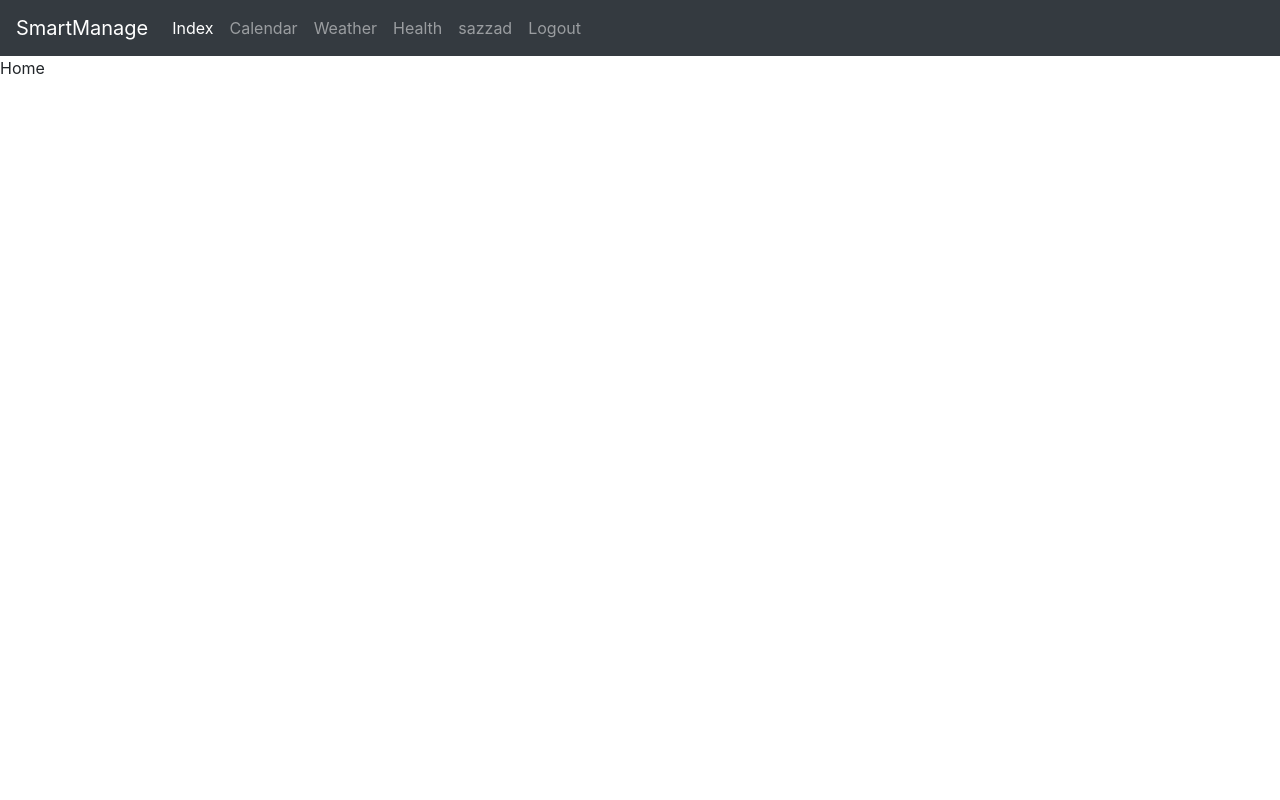
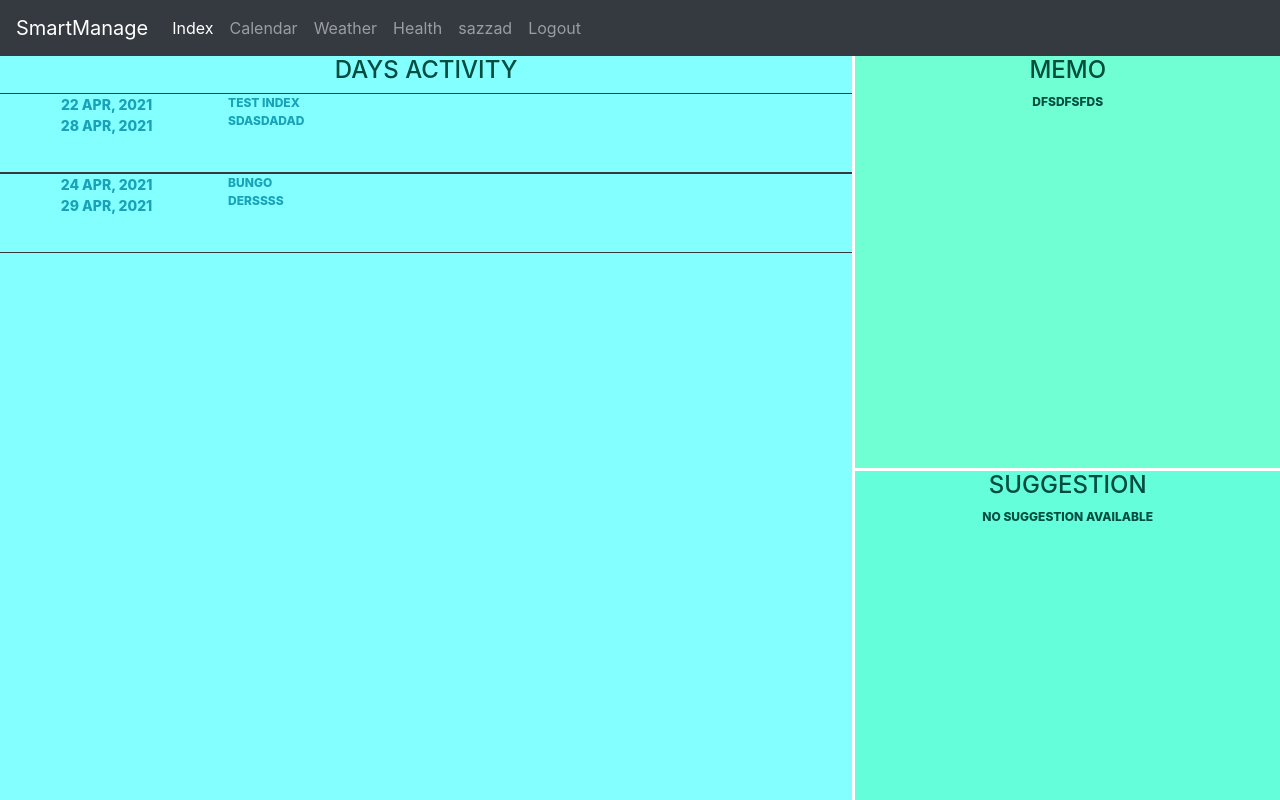
Before and after one commit to sazzadr97/uniProject, a Django app: page /index/ in a window 1280 px wide. Run offline with Django 3.2, Linux system fonts and the light colour scheme; a user stored in the database is signed in; data comes from the database, SQL or seed files in the repository; both versions use the stored data as it was after the commit; some libraries are stand-ins or nearby versions.

Commit message:
index page complete
left:
ajax
deployment

```diff
--- a/manCal/templates/index.html
+++ b/manCal/templates/index.html
@@ -1,7 +1,111 @@
 {% extends "base.html" %}
+{% block mycss %}
+<style>
+    .row{
+        margin-right: 0px;
+        margin-left: 0px;
+        height: 10vh;
+    }
+    .event-content{
+        overflow-y: auto;
+        text-align: left;
+    }
+    .date{
+        font-size: 14px;
+    }
+    .container_index {
+    display: grid;
+    height: 93vh;
+    width: 100%;
+    grid-template-columns: 1fr 1fr 1fr;
+    grid-template-rows: 1.5fr 1.2fr;
+    grid-template-areas:
+        "main main content1"
+        "main main  content2";
+    grid-gap: 0.2rem;
+    font-weight: 800;
+    text-transform: uppercase;
+    font-size: 12px;
+    color: #004d40;
+    text-align: center;
+    }
 
+
+    main {
+    background: #84ffff;
+    grid-area: main;
+    border-radius: var(--main-radius);
+    padding-top: var(--main-padding);
+    overflow-y: auto;
+    }
+
+    #content1 {
+    background: #6fffd2;
+    grid-area: content1;
+    border-radius: var(--main-radius);
+    padding-top: var(--main-padding);
+    overflow-y: auto;
+    }
+
+    #content2 {
+    background: #64ffda;
+    grid-area: content2;
+    border-radius: var(--main-radius);
+    padding-top: var(--main-padding);
+    overflow-y: auto;
+    }
+
+
+
+    @media only screen and (max-width: 550px) {
+    .container_index {
+        grid-template-columns: 1fr;
+        grid-template-rows: 2.2fr 1.2fr 1.2fr  ;
+        grid-template-areas:
+        "main"
+        "content1"
+        "content2"
+    }
+    }
+
+
+</style>
+{% endblock mycss%}
 {% block content %}
 
-    <p>Home</p>
+
+<div class="container_index">
+    <main>
+        <h4>Days Activity</h4>
+        <div class="events">
+        {%for event in events_today%}
+            <a href='{% url 'manCal:event-detail' event.event_id %}'>
+                <div class="row border-top border-bottom border-dark">
+                    <div class="date col-3">
+                    {{event.start_time|date:"d M, Y"}}<br>
+                    {{event.end_time|date:"d M, Y"}}
+                    </div>
+                    <div class="event-content col-9">
+                    {{event.title}}<br>
+                    {{event.content}}
+                    </div>
+                </div>
+            </a>
+        {%endfor%}
+        </div>
+    </main>
+    <div id="content1">
+    <h4>Memo</h3>
+    {%for note in notes%}
+    {{note.note}}<br>
+    {%endfor%}
+    </div>
+
+    <div id="content2">
+    <h4>Suggestion</h4>
+    No suggestion available
+    </div>
+</div>
+
 
 {% endblock content %}
--- a/manCal/utils.py
+++ b/manCal/utils.py
@@ -34,7 +34,6 @@ class Calendar(HTMLCalendar):
 			for event in eventsAll:
 				if event.start_time <= combined_start and event.end_time >= combined_end:
 					d += f'<li> {event.get_html_url} </li>'
-			print(d)
 			return f"<td><span class='date'>{day}</span><ul> {d} </ul></td>"
 		return '<td></td>'
 
--- a/manCal/views.py
+++ b/manCal/views.py
@@ -9,7 +9,7 @@ from django.shortcuts import render, redirect
 from django.http import HttpResponse, HttpResponseRedirect
 from django.views import generic
 from django.utils.safestring import mark_safe
-from datetime import timedelta
+from datetime import timedelta, date
 import calendar
 from django.shortcuts import get_object_or_404
 from django.contrib.auth.mixins import LoginRequiredMixin
@@ -21,9 +21,36 @@ from .utils import Calendar
 
 from django.contrib.auth.forms import UserCreationForm
 
+@login_required
+def indexView(request):
+
+    user = CustomUser.objects.get(username= request.user)
+    today = datetime.today()
+    start_time = today.replace(hour=23, minute=59)
+    end_time = today.replace(hour=00, minute=1)
+    events = Event.objects.filter(user = user)
+    notes = Notes.objects.filter(user=user)
+    events_today = []
+    for event in events:
+        if event.start_time <= start_time and event.end_time >= end_time:
+            event_today = {
+                'event_id' : event.id,
+                'start_time': event.start_time,
+                'end_time' : event.end_time,
+                'content' : event.description,
+                'title': event.title
+            }
+            events_today.append(event_today)
+    context = {
+        'events_today' : events_today,
+        'notes' : notes
+    }
+    return render(request, "index.html", context)
+
+@login_required
 def homeView(request):
     if request.user.is_authenticated:
-        return redirect("manCal:index")
+         return redirect("manCal:index")
     return render(request, 'home.html')
 
 
@@ -77,15 +104,12 @@ def signUpView(request):
             return redirect("/login")
         else:
             print('failed after falidation')
-            print (form.errors)
     else:
         form = signUpForm()
 
     return render(request, "signup.html", {"form": form})
 
-@login_required
-def indexView(request):
-    return render(request, "index.html")
+
 
 @login_required
 def profileView(request):
@@ -104,6 +128,7 @@ def profileView(request):
     context = {
 
     }
+
     return render(request, "profile.html", context)
 
 def get_date(req_day):
@@ -395,7 +420,6 @@ def healthView(request):
 @login_required
 def addExercise(request):
     if request.method == 'POST':
-        print(request.POST)
         user = CustomUser.objects.get(username= request.user)
         lunges_set = int(request.POST.get('Lunges_set'))
         lunges_rep = int(request.POST.get('Lunges_rep'))
@@ -408,7 +432,6 @@ def addExercise(request):
         planks_set = int(request.POST.get('Planks_set'))
         planks_rep = int(request.POST.get('Planks_rep'))
         if not Exercise.objects.filter(user= user).exists():
-            print('creation')
             Exercise.objects.create(
                 user= user,
                 Lunges_set = lunges_set,
@@ -424,7 +447,6 @@ def addExercise(request):
             )
             return redirect("manCal:health")
         else:
-            print('update')
             exercise = Exercise.objects.get(user= user)
             exercise.Lunges_set = lunges_set
             exercise.Lunges_rep = lunges_rep
```
Also changed, not shown: manCal/templates/calendar.html (+16 -2 lines), db.sqlite3.
